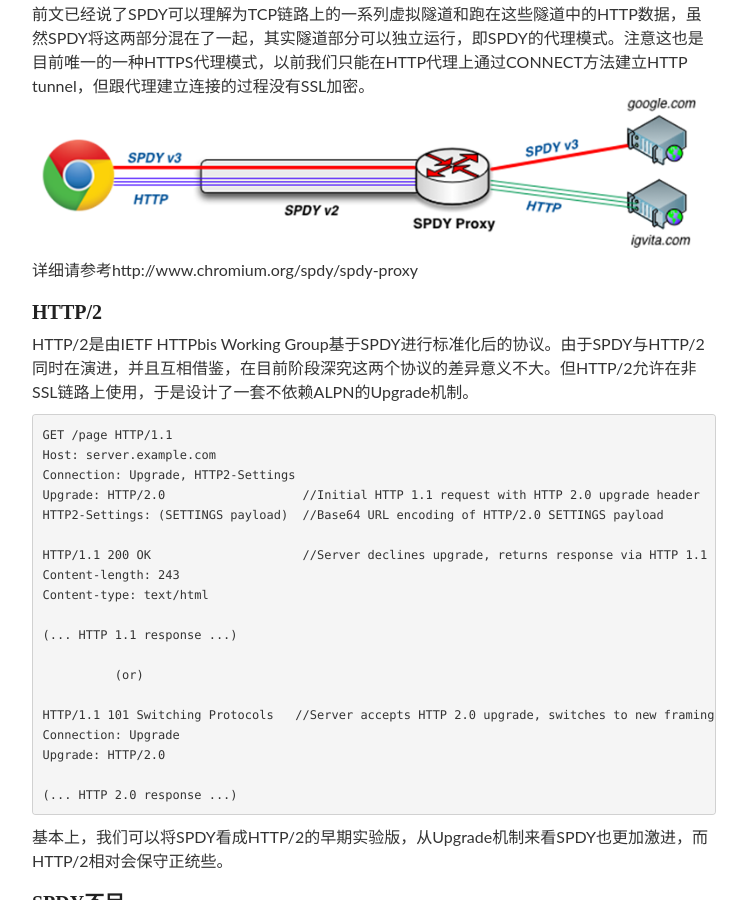
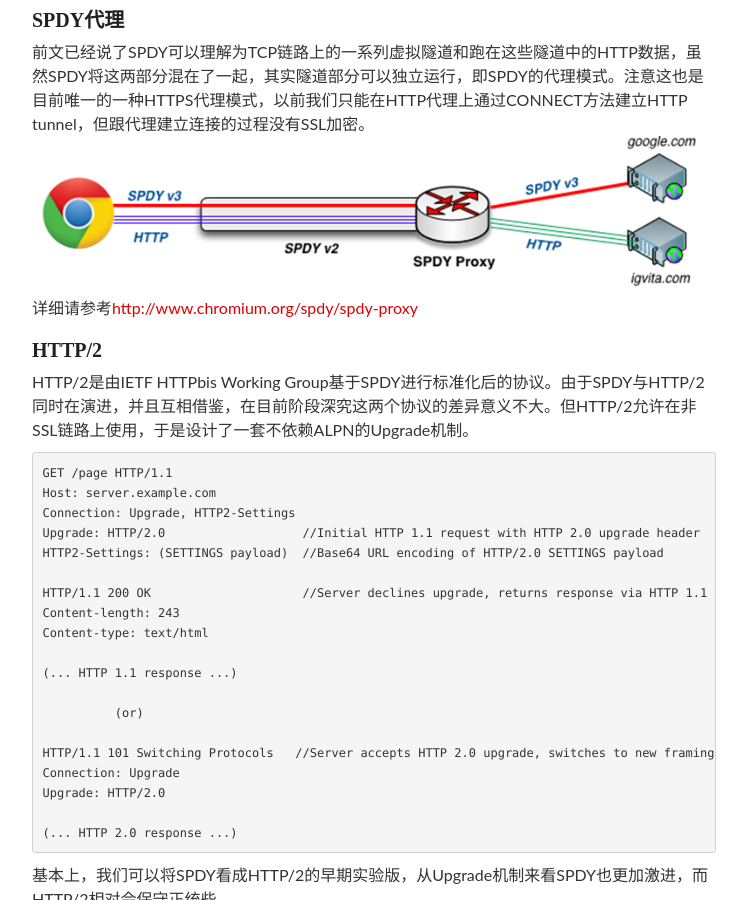
Before and after one commit to chenhm/blog, a Jekyll site: the page built from _posts/2014-10-12-spdy.md, in a window 1280 px wide and 900 px high, scrolled down 4898 px. Shown: the whole window, without its empty margins (266-1013 px from the left). Built offline with Jekyll 4.4.1, drawn with Linux system fonts in a browser that asks for light colours; nearby versions of some CDN libraries; library files that are not in the unit come from our copies; Markdown is read by kramdown in place of the engine named in the settings; comment, search, counter and statistics services are not loaded; some of the changed lines change nothing that is shown.

Commit message:
修改样式

```diff
--- a/_posts/2014-10-12-spdy.md
+++ b/_posts/2014-10-12-spdy.md
@@ -20,6 +20,7 @@ TCP使用三步握手以建立可靠连接，虽然在第三次握手的时候
 2.	**慢启动（slow start）**和**拥塞控制算法（congestion avoidance algorithm）**
 TCP的慢启动和拥塞控制机制都是基于滑动窗口实现的避免网络过载的方法，简单来说，由于初始网络状况未知，TCP一开始使用较小的速率发送，然后以2的指数倍增加速率，直到出现丢包（也就是出现拥塞），接着迅速降低速率（减半，回到上一个指数值），再以线性方式增加速率（其实是更平缓的指数），最终获得最合适的传输速率。而这个协商过程需要经历多次RTT时间。
 ![congestion avoidance](/images/congestion_avoidance.png)
+
 从上面2点我们很容易发现，要想充分利用TCP，需要尽量重用连接，避免建立新连接。于是HTTP/1.1中引入了`Connection: Keep-Alive`属性，自此我们可以在一个TCP连接上传输多个资源。但HTTP仍然是个**半双工协议**，一次请求然后等待一次应答，仍然有大量的时间浪费在等待上。（*HTTP/1.1的Pipelining虽然可以实现管线化传输，但由于诸多问题，Chrome早期版本默认并不启用，而新版已将此功能移除*）
 而且由于HTTP是**无状态文本协议**，每次请求都需要设置大量的Header字段，在传输性能上也不够好。
 
@@ -79,6 +80,7 @@ SPDY的概念主要有会话、流、帧。
 * Length就是数据长度。
 * Data是有效载荷。
 * Stream-ID就是流的标识。部分控制帧是跟流相关的，例如HEADERS帧，这些帧在Data段会携带Stream-ID。
+
 
 SPDY这种基于流的连接复用有什么优势呢？
 下图分别描述了HTTP/1.1、TCP和SPDY的连接复用模型，显然SPDY的多路复用比HTTP/1.1的同步模型要高效很多，所以SPDY规范里面明确禁止使用Connection, Keep-Alive, Proxy-Connection这些连接相关Header。
@@ -141,7 +143,7 @@ Application Data              <------->     Application Data
 前文已经说了SPDY可以理解为TCP链路上的一系列虚拟隧道和跑在这些隧道中的HTTP数据，虽然SPDY将这两部分混在了一起，其实隧道部分可以独立运行，即SPDY的代理模式。注意这也是目前唯一的一种HTTPS代理模式，以前我们只能在HTTP代理上通过CONNECT方法建立HTTP tunnel，但跟代理建立连接的过程没有SSL加密。
 ![spdy proxy](/images/spdy-proxy.png)
 
-详细请参考http://www.chromium.org/spdy/spdy-proxy
+详细请参考[http://www.chromium.org/spdy/spdy-proxy](http://www.chromium.org/spdy/spdy-proxy)
 
 ##HTTP/2
 HTTP/2是由IETF HTTPbis Working Group基于SPDY进行标准化后的协议。由于SPDY与HTTP/2同时在演进，并且互相借鉴，在目前阶段深究这两个协议的差异意义不大。但HTTP/2允许在非SSL链路上使用，于是设计了一套不依赖ALPN的Upgrade机制。
```
